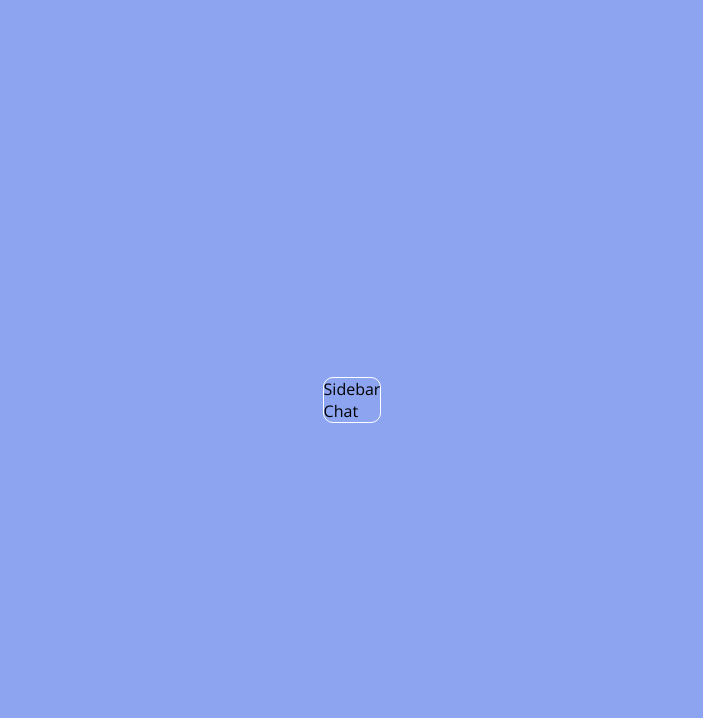
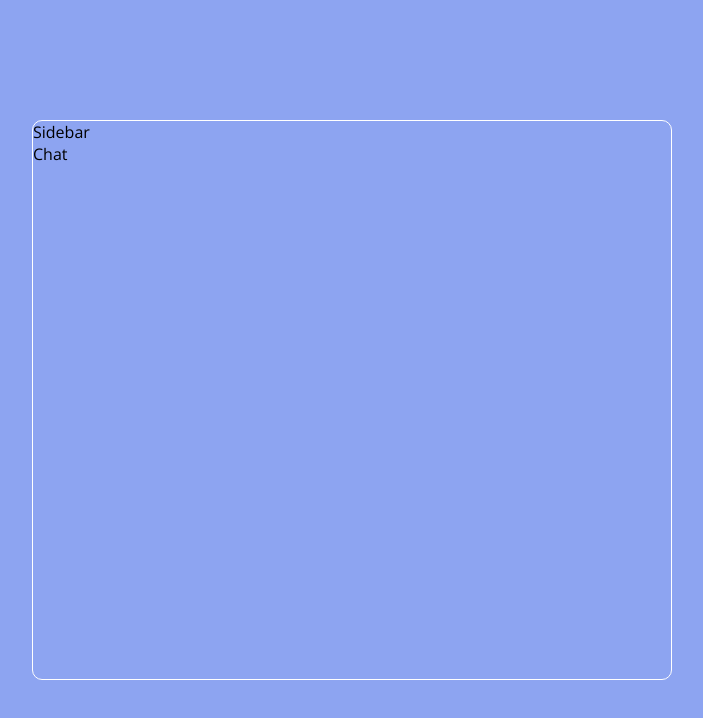
Before and after one commit to KingAJ19/Chat-App, a React (Create React App) app: page / in a window 1280 px wide. Shown: the top 718 px of the page, without its empty margins (288-991 px from the left). Built offline with nearby package versions, Linux system fonts and the light colour scheme.

Commit message:
new file

```diff
--- a/src/style.css
+++ b/src/style.css
@@ -94,4 +94,6 @@ img {
 .container {
   border: 1px solid white;
   border-radius: 10px;
+  width: 50%;
+  height: 70%;
 }
```
Also changed, not shown: responsive.css (added).
